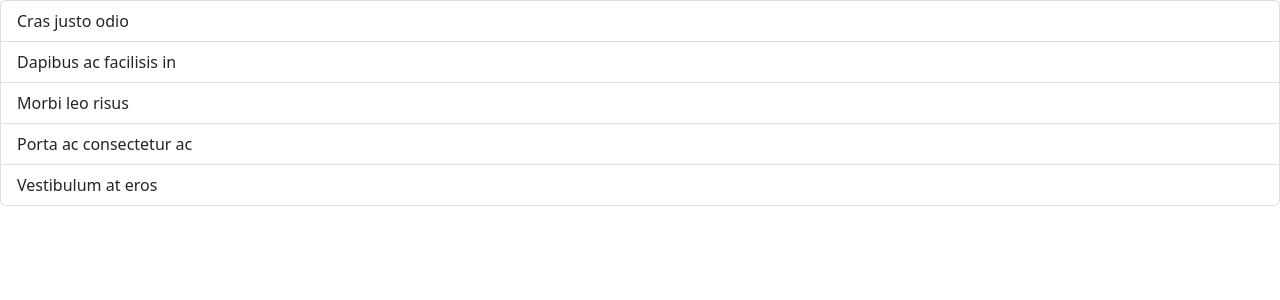
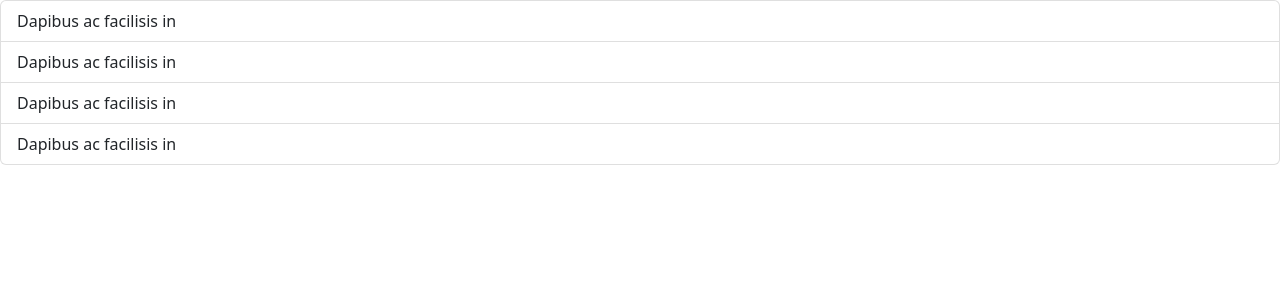
Before and after one commit to Fedreric/practicoReact-7, a React (Vite) app: page / in a window 1280 px wide. Shown: the top 300 px of the page. Built offline with nearby package versions, Linux system fonts and the light colour scheme.

Commit message:
Se agrega el componente EmpleadoRow como hijo de EmpleadoList

```diff
--- a/src/components/EmpleadoList.jsx
+++ b/src/components/EmpleadoList.jsx
@@ -1,4 +1,5 @@
 import { ListGroup } from "react-bootstrap";
+import EmpleadoRow from "./EmpleadoRow";
 
 const EmpleadoList = () => {
     let empleados = [
@@ -15,11 +16,10 @@ const EmpleadoList = () => {
   return (
     <div>
       <ListGroup>
-        <ListGroup.Item empleados={empleados}>Cras justo odio</ListGroup.Item>
-        <ListGroup.Item>Dapibus ac facilisis in</ListGroup.Item>
-        <ListGroup.Item>Morbi leo risus</ListGroup.Item>
-        <ListGroup.Item>Porta ac consectetur ac</ListGroup.Item>
-        <ListGroup.Item>Vestibulum at eros</ListGroup.Item>
+        <EmpleadoRow></EmpleadoRow>
+        <EmpleadoRow></EmpleadoRow>
+        <EmpleadoRow></EmpleadoRow>
+        <EmpleadoRow></EmpleadoRow>
       </ListGroup>
     </div>
   );
--- /dev/null
+++ b/src/components/EmpleadoRow.jsx
@@ -0,0 +1,9 @@
+import { ListGroup } from "react-bootstrap";
+
+const EmpleadoRow = () => {
+    return (
+            <ListGroup.Item>Dapibus ac facilisis in</ListGroup.Item>
+    );
+};
+
+export default EmpleadoRow;
```
